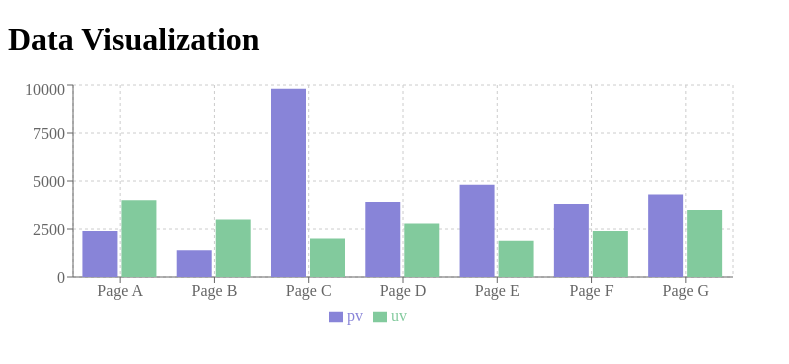
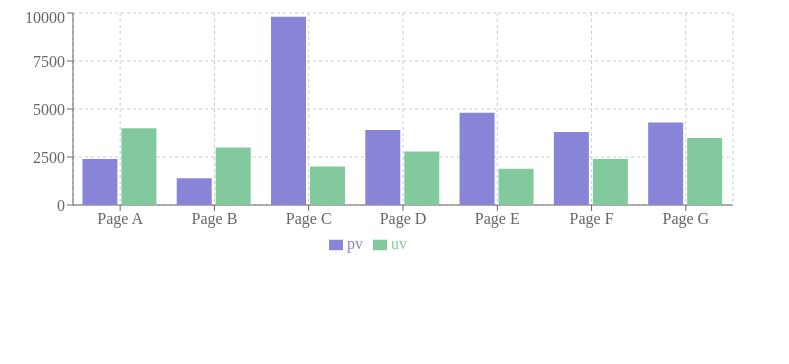
Before and after one commit to GustavoJ36/test_recharts, a Next.js app: page / in a window 1280 px wide. Shown: the top 364 px of the page, without its empty margins (0-789 px from the left). Built offline with nearby package versions, Linux system fonts and the light colour scheme.

Commit message:
simplified

```diff
--- a/app/page.tsx
+++ b/app/page.tsx
@@ -51,12 +51,9 @@ export default function Home() {
   ]
 
   return (
-    <main className="flex min-h-screen flex-col items-center justify-center p-4">
-      <h1 className="text-2xl font-bold mb-6">Data Visualization</h1>
-
+    <>
       {/* Only render the chart on the client after mounting */}
       {isMounted ? (
-        <div className="w-full max-w-4xl overflow-x-auto">
           <BarChart width={730} height={250} data={data}>
             <CartesianGrid strokeDasharray="3 3" />
             <XAxis dataKey="name" />
@@ -66,12 +63,11 @@ export default function Home() {
             <Bar dataKey="pv" fill="#8884d8" />
             <Bar dataKey="uv" fill="#82ca9d" />
           </BarChart>
-        </div>
       ) : (
-        <div className="w-[730px] h-[250px] bg-gray-100 animate-pulse flex items-center justify-center">
-          <p className="text-gray-500">Loading chart...</p>
+        <div>
+          <p>Loading chart...</p>
         </div>
       )}
-    </main>
+    </>
   )
 }
```
